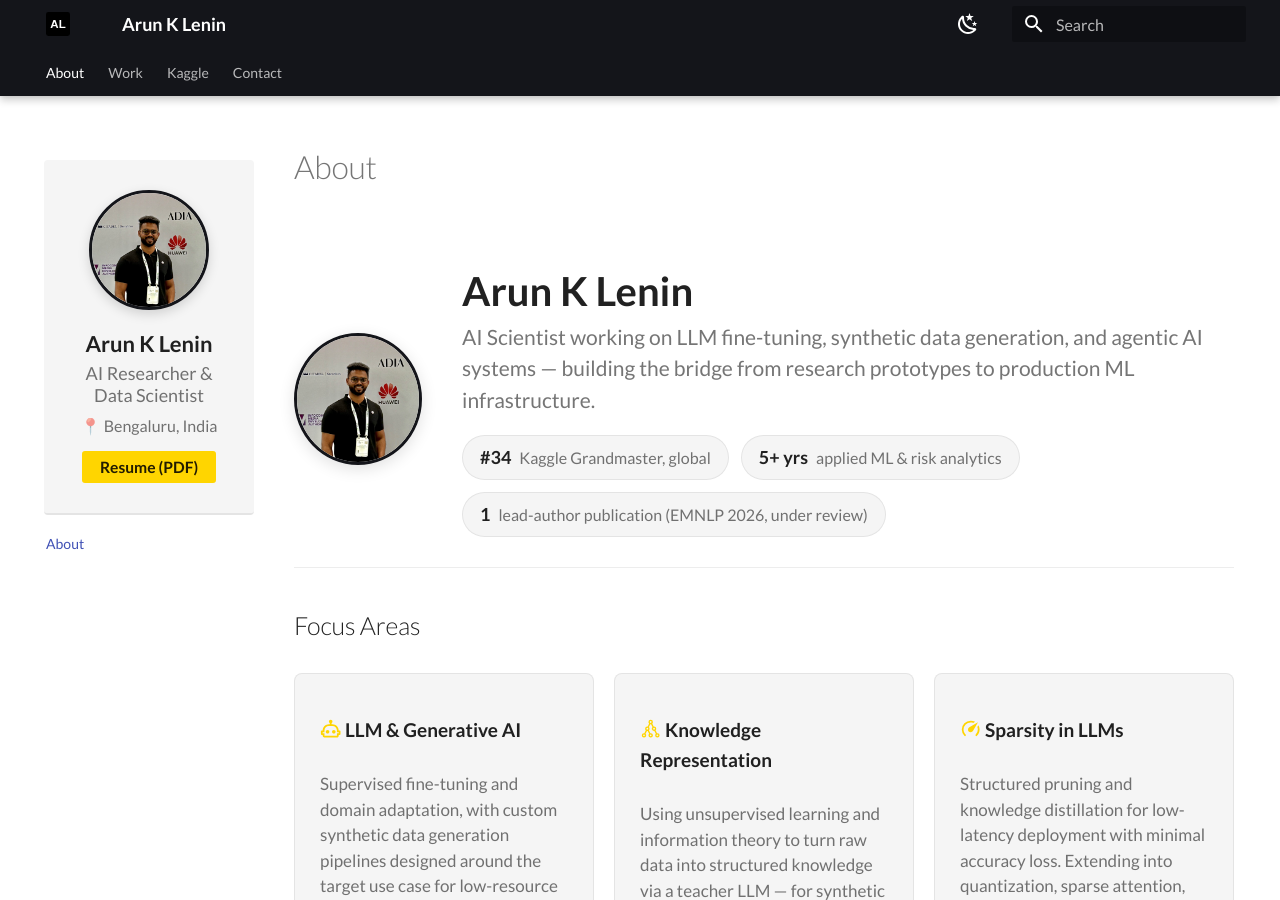
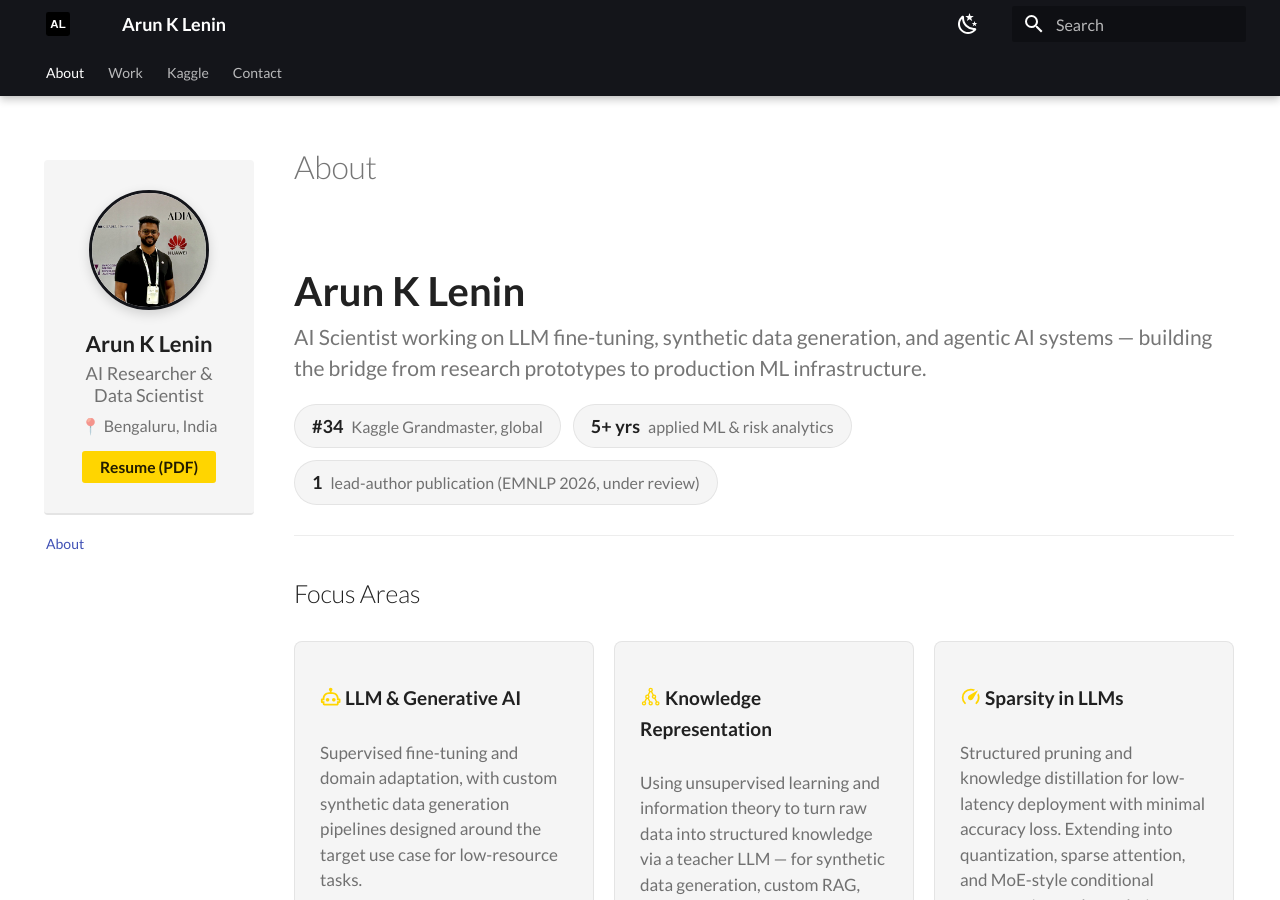
Before and after one commit to arunklenin97/arunklenin97.github.io, an MkDocs documentation site: the page built from docs/index.md, in a window 1280 px wide and 900 px high. Built offline with MkDocs 1.6.1 and Material for MkDocs 9.7.7, drawn with Linux system fonts in a browser that asks for light colours.

Commit message:
Remove duplicate profile photo from About page hero
Co-Authored-By: Claude Sonnet 5 <noreply@anthropic.com>

```diff
--- a/docs/index.md
+++ b/docs/index.md
@@ -4,7 +4,6 @@ hide:
 ---
 
 <div class="hero" markdown>
-  <img src="image/profile.jpeg" alt="Arun K Lenin" class="hero-photo" onerror="this.style.display='none'">
   <div class="hero-body" markdown>
 
   <div class="hero-name">Arun K Lenin</div>
```
